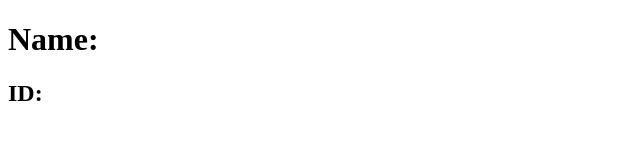
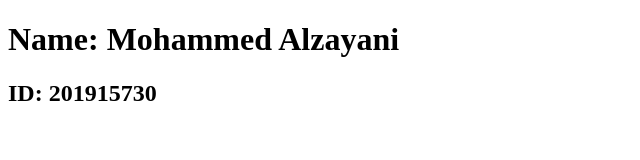
Before and after one commit to max0man0/COE453_01_201915730, a plain HTML site: page index.html in a window 1280 px wide. Shown: the whole page, without its empty margins (0-640 px from the left). Drawn offline with Linux system fonts and the light colour scheme.

Commit message:
Filled name and id

```diff
--- a/index.html
+++ b/index.html
@@ -4,7 +4,7 @@
         <title>HTML5 Boilerplate</title>
     </head>
     <body>
-        <h1>Name: </h1>
-        <h2>ID: </h2>
+        <h1>Name: Mohammed Alzayani</h1>
+        <h2>ID: 201915730</h2>
     </body>
 </html>
```
